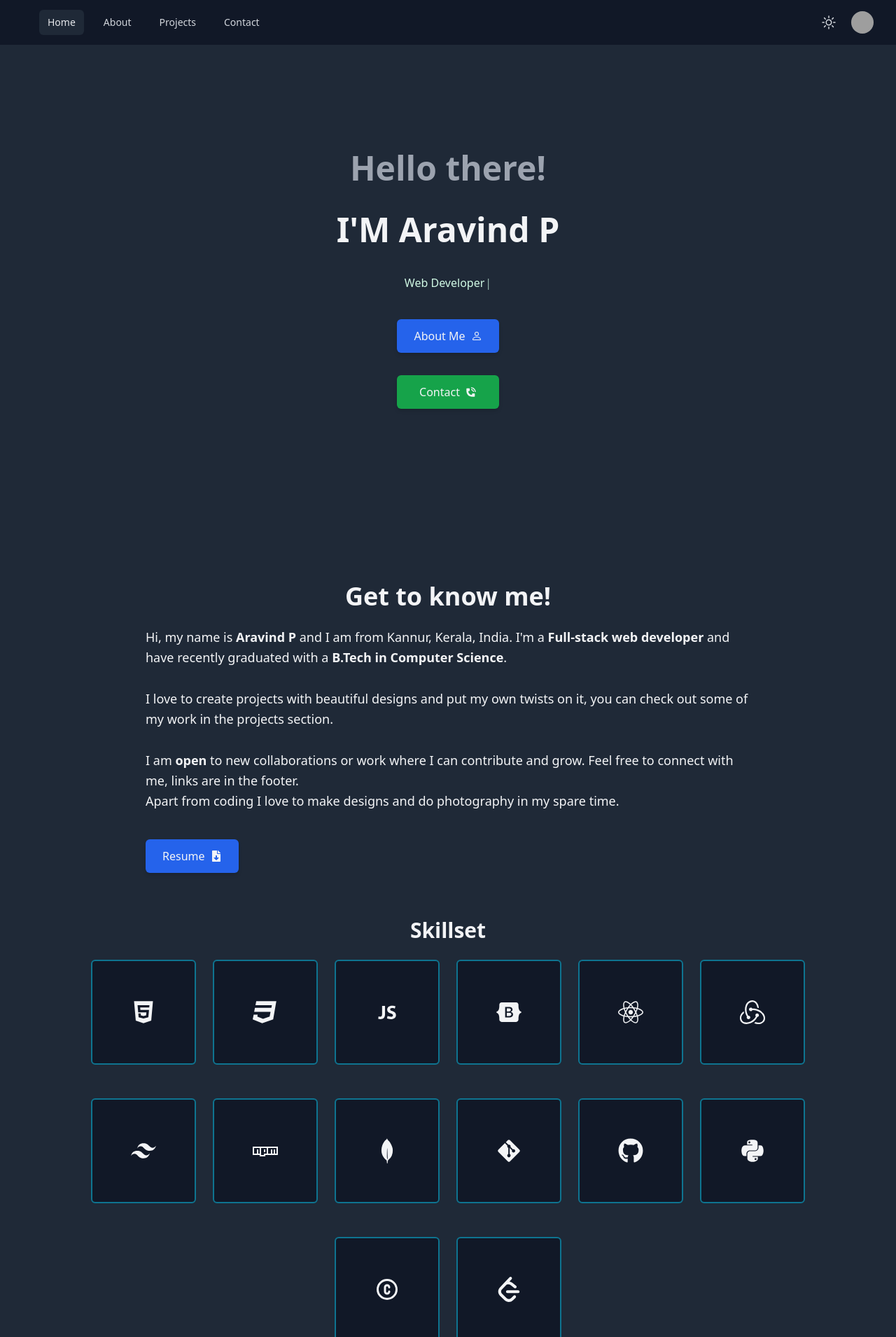
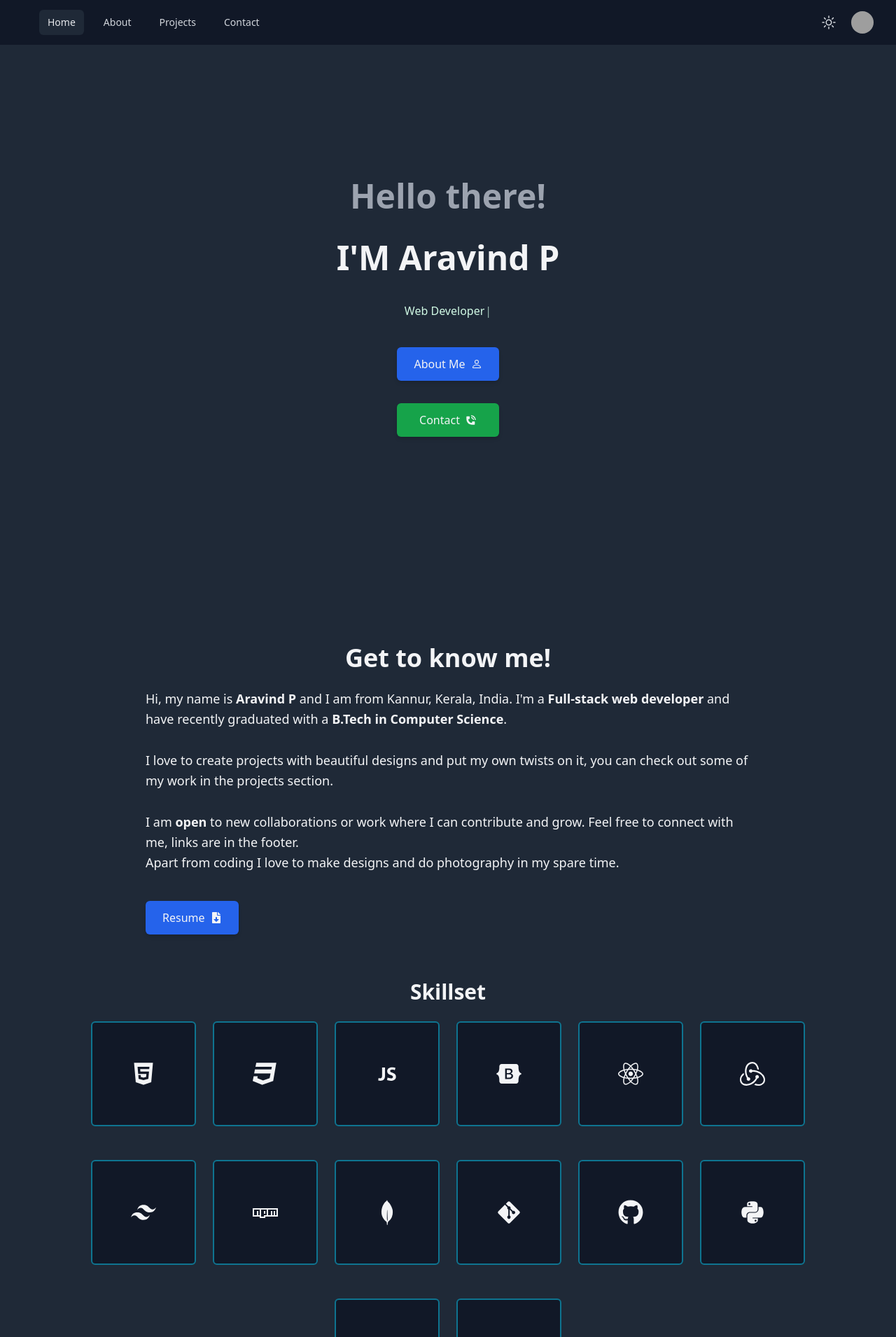
Before and after one commit to araviind-p/newPortfolio, a React (Vite) app: page / in a window 1280 px wide. Shown: the top 1910 px of the page at 70% size. Built offline with nearby package versions, Linux system fonts and the light colour scheme; grey boxes are pictures that could not be loaded.

Commit message:
some change

```diff
--- a/src/components/About.jsx
+++ b/src/components/About.jsx
@@ -9,7 +9,7 @@ const About = () => {
     <div
       id="about"
       className={`${darkMode ? 'bg-background-dark text-text-dark' : 'bg-background-light text-text-light'
-        } min-h-screen w-full overflow-x-hidden `}
+        } min-h-screen w-full overflow-x-hidden pt-12`}
     >
       <div className="max-w-4xl mx-auto px-4 py-8">
         <h1 className="text-4xl font-bold text-center mb-6">
--- a/src/components/Contact.jsx
+++ b/src/components/Contact.jsx
@@ -47,7 +47,7 @@ const Contact = () => {
   return (
     <div
       className={`${darkMode ? 'bg-background-dark text-text-dark' : 'bg-background-light text-text-light'
-        } w-full overflow-x-hidden flex justify-center`}
+        } w-full overflow-x-hidden flex justify-center pt-10`}
     >
       <div id="contact" className=" flex flex-col w-[90%] overflow-x-hidden">
         <main className="flex-grow px-4 sm:px-8 lg:px-16 ">
@@ -64,7 +64,7 @@ const Contact = () => {
               </p>
             ) : (
               <form ref={form} onSubmit={sendEmail} className="space-y-6 pb-20">
-                <h2 className="text-2xl font-bold text-center">Contact Me</h2>
+                <h1 className="text-4xl font-bold text-center">Contact Me</h1>
 
                 <div className={` flex flex-col space-y-4`}>
                   <div className="flex flex-col">
--- a/src/components/Home.jsx
+++ b/src/components/Home.jsx
@@ -1,65 +1,57 @@
 import React from "react";
 import Type from "./Type";
-// import Tilt from "react-parallax-tilt";
-// import Avatar from "../images/Avatar.png";
 import { CgPhone } from "react-icons/cg";
 import { BsPerson } from "react-icons/bs";
 import { useSelector } from "react-redux";
+import { motion } from "framer-motion";
 
 const Home = () => {
-  const {darkMode} = useSelector((state) => state.appSlice);
+  const { darkMode } = useSelector((state) => state.appSlice);
+
   return (
     <div
-      className={`flex flex-col items-center justify-center min-h-[100vh] px-4 py-8 ${
-        darkMode ? 'bg-background-dark' : 'bg-background-light'
-      } w-full overflow-x-hidden`}
+      className={`flex flex-col items-center justify-center min-h-[100vh] px-4 py-8 ${darkMode ? 'bg-background-dark' : 'bg-background-light'
+        } w-full overflow-x-hidden mt-10`}
     >
       <div className="flex flex-col items-center text-center space-y-6 md:space-y-8 lg:space-y-10">
         <h1
-          className={`text-3xl md:text-4xl lg:text-5xl font-bold ${
-            darkMode ? 'text-text-dark2' : 'text-text-light2'
-          }`}
+
+          className={`text-3xl md:text-4xl lg:text-5xl font-bold ${darkMode ? 'text-text-dark2' : 'text-text-light2'
+            }`}
         >
           Hello there!
         </h1>
         <h1
-          className={`text-3xl md:text-4xl lg:text-5xl font-bold ${
-            darkMode ? 'text-text-dark' : 'text-text-light'
-          }`}
+          className={`text-3xl md:text-4xl lg:text-5xl font-bold ${darkMode ? 'text-text-dark' : 'text-text-light'
+            }`}
         >
           I'M <b>Aravind P</b>
         </h1>
         <div
-          className={`${
-            darkMode ? 'text-typer-dark' : 'text-typer-light'
-          }`}
+          className={`${darkMode ? 'text-typer-dark' : 'text-typer-light'
+            }`}
         >
           <Type />
         </div>
         <div className="flex flex-col space-y-4 md:space-y-6 lg:space-y-8">
           <a href="#about" className="w-full">
             <div
-              className={`flex items-center justify-center px-6 py-3 ${
-                darkMode ? 'bg-button-dark text-text-dark hover:bg-button-dark-hover' : 'bg-button-light text-text-light hover:bg-button-light-hover'
-              } rounded-md shadow-md transition duration-300 cursor-pointer`}
+              className={`flex items-center justify-center px-6 py-3 ${darkMode ? 'bg-button-dark text-text-dark hover:bg-button-dark-hover' : 'bg-button-light text-text-light hover:bg-button-light-hover'
+                } rounded-md shadow-md transition duration-300 cursor-pointer`}
             >
               About Me <BsPerson className="ml-2" />
             </div>
           </a>
           <a href="#contact" className="w-full">
             <div
-              className={`flex items-center justify-center px-6 py-3 ${
-                darkMode ? 'bg-button-dark2 text-text-dark hover:bg-button-dark2-hover' : 'bg-button-light2 text-text-light hover:bg-button-light2-hover'
-              } rounded-md shadow-md transition duration-300 cursor-pointer`}
+              className={`flex items-center justify-center px-6 py-3 ${darkMode ? 'bg-button-dark2 text-text-dark hover:bg-button-dark2-hover' : 'bg-button-light2 text-text-light hover:bg-button-light2-hover'
+                } rounded-md shadow-md transition duration-300 cursor-pointer`}
             >
               Contact <CgPhone className="ml-2" />
             </div>
           </a>
         </div>
       </div>
-      {/* <Tilt className="mt-6 lg:mt-10">
-        <img className="w-40 h-40 md:w-48 md:h-48 lg:w-60 lg:h-60 rounded-full shadow-lg" src={Avatar} alt="Avatar" />
-      </Tilt> */}
     </div>
   );
 };
--- a/src/components/Navbar.jsx
+++ b/src/components/Navbar.jsx
@@ -38,7 +38,7 @@ export default function Navbar() {
         const element = document.querySelector(hash);
         if (element) {
           window.scrollTo({
-            top: element.offsetTop - document.querySelector('nav').offsetHeight, // Adjust for navbar height
+            top: element.offsetTop,
             behavior: 'smooth'
           });
         }
@@ -54,7 +54,7 @@ export default function Navbar() {
   return (
     <Disclosure as="nav" className={classNames(
       darkMode ? 'bg-gray-900' : 'bg-[#b6cdd6]',
-      'fixed w-screen z-10'
+      'fixed w-screen z-10 top-0'
     )}>
       <div className="mx-auto max-w-7xl px-2 sm:px-6 lg:px-8">
         <div className="relative flex h-16 items-center justify-between">
--- a/src/components/Projects.jsx
+++ b/src/components/Projects.jsx
@@ -25,7 +25,7 @@ const Projects = () => {
       id="projects"
       className={`${
         darkMode ? 'bg-background-dark text-text-dark' : 'bg-background-light text-text-light'
-      } flex justify-center py-8 px-4 min-h-screen w-full overflow-x-hidden`}
+      } flex justify-center py-8 px-4 min-h-screen w-full overflow-x-hidden pt-20`}
     >
       <div className="w-[90%]">
         <h1 className="text-4xl font-bold text-center mb-8">
```
